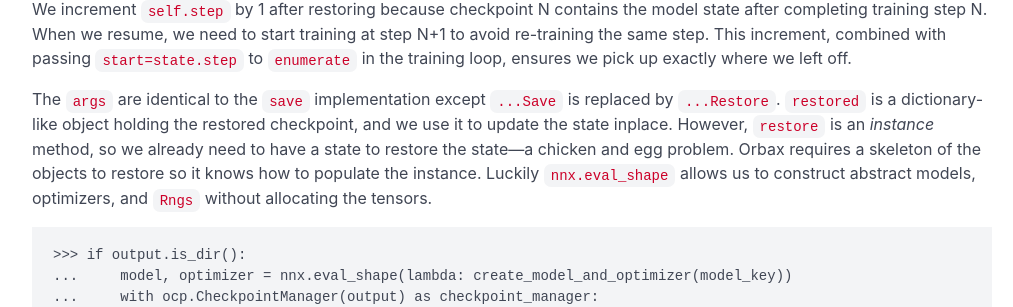
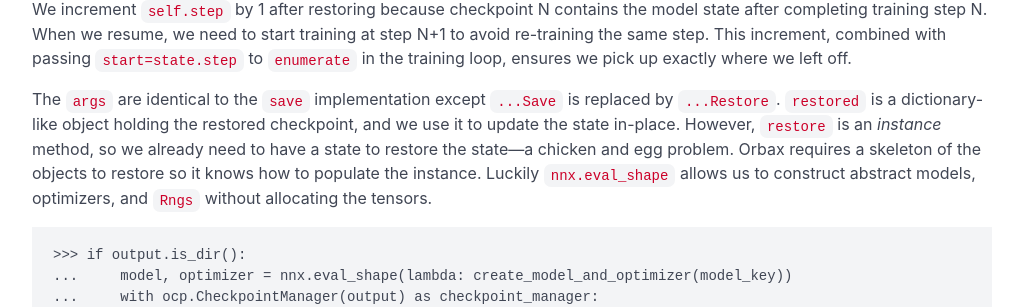
Before and after one commit to ml-outtakes/ml-outtakes.github.io, a Jekyll site: the page built from _articles/2025-09-28-reproducible-flax-orbax-grain/index.md, in a window 1280 px wide and 900 px high, scrolled down 7455 px. Shown: the part 171-478 px from the top of the window, without its empty margins (128-1141 px from the left). Built offline with Jekyll 4.4.1, drawn with Linux system fonts in a browser that asks for light colours; a style sheet for code colours, icons or effects is not loaded.

Commit message:
Fix "inplace" -> "in-place."

````diff
--- a/_articles/2025-09-28-reproducible-flax-orbax-grain/index.md
+++ b/_articles/2025-09-28-reproducible-flax-orbax-grain/index.md
@@ -317,7 +317,7 @@ Checkpoints are not very useful if we cannot resume training—which we'll tackl
 
 We increment `self.step` by 1 after restoring because checkpoint N contains the model state after completing training step N. When we resume, we need to start training at step N+1 to avoid re-training the same step. This increment, combined with passing `start=state.step` to `enumerate` in the training loop, ensures we pick up exactly where we left off.
 
-The `args` are identical to the `save` implementation except `...Save` is replaced by `...Restore`. `restored` is a dictionary-like object holding the restored checkpoint, and we use it to update the state inplace. However, `restore` is an *instance* method, so we already need to have a state to restore the state—a chicken and egg problem. Orbax requires a skeleton of the objects to restore so it knows how to populate the instance. Luckily `nnx.eval_shape` allows us to construct abstract models, optimizers, and `Rngs` without allocating the tensors.
+The `args` are identical to the `save` implementation except `...Save` is replaced by `...Restore`. `restored` is a dictionary-like object holding the restored checkpoint, and we use it to update the state in-place. However, `restore` is an *instance* method, so we already need to have a state to restore the state—a chicken and egg problem. Orbax requires a skeleton of the objects to restore so it knows how to populate the instance. Luckily `nnx.eval_shape` allows us to construct abstract models, optimizers, and `Rngs` without allocating the tensors.
 
 ```python
 >>> if output.is_dir():
````
